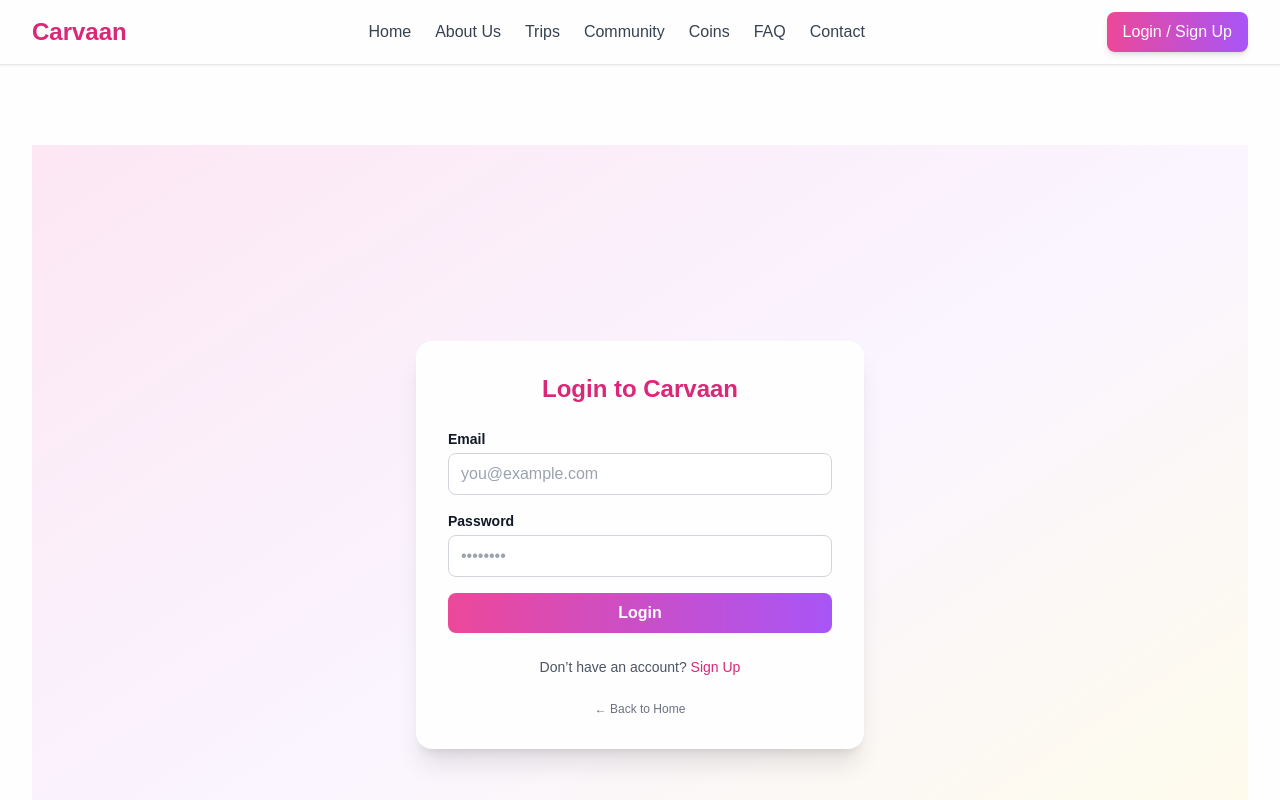
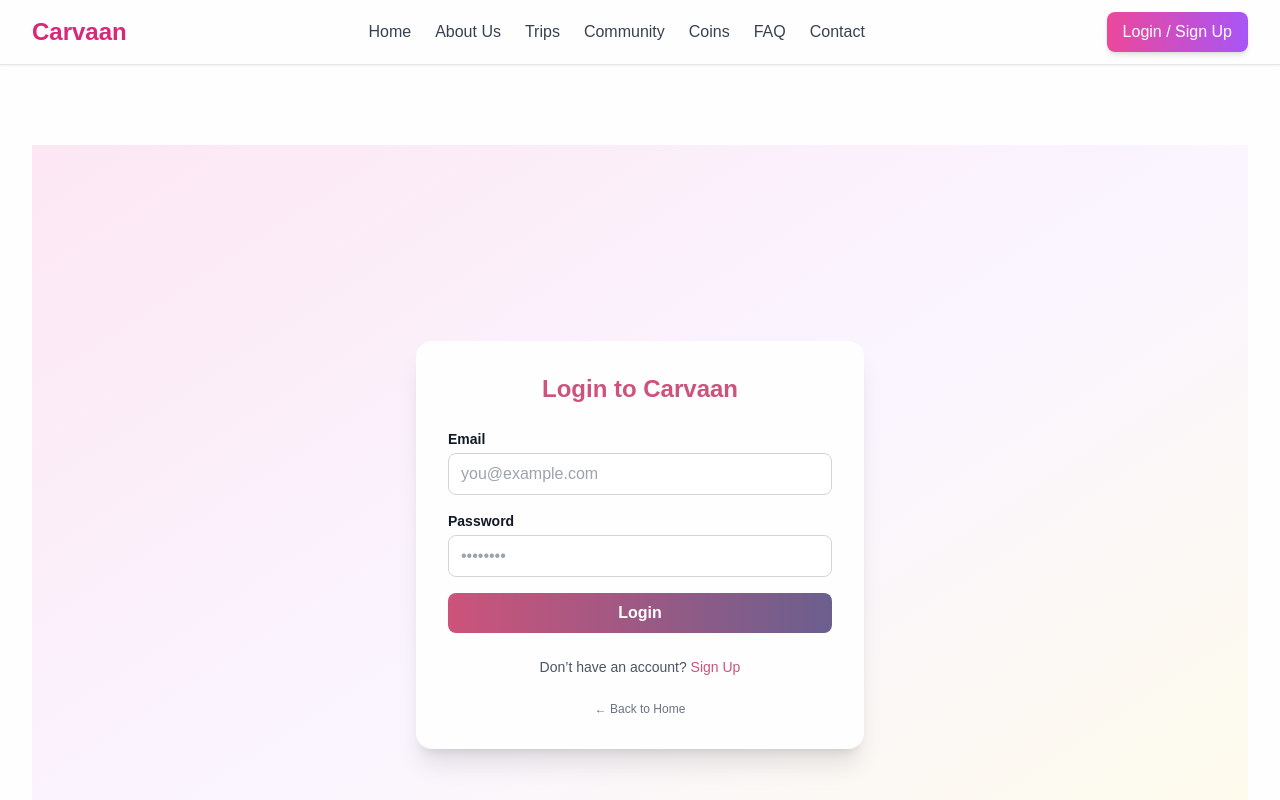
Before and after one commit to carvaangurgaon1/carvaan-website, a Next.js app: page /login in a window 1280 px wide. Shown: the top 800 px of the page. Built offline with nearby package versions, Linux system fonts and the light colour scheme.

Commit message:
Update page.js

```diff
--- a/app/login/page.js
+++ b/app/login/page.js
@@ -1,16 +1,16 @@
 // /app/login/page.js
 "use client";
 
+import { useState } from "react";
 import Link from "next/link";
-import { useState } from "react";
 
 export default function LoginPage() {
   const [isLogin, setIsLogin] = useState(true);
 
   return (
     <section className="flex flex-col items-center justify-center min-h-screen bg-gradient-to-br from-pink-100 via-purple-50 to-yellow-50 px-4">
-      <div className="bg-white shadow-xl rounded-2xl p-8 max-w-md w-full">
-        <h1 className="text-2xl font-bold text-center text-pink-600 mb-6">
+      <div className="bg-white shadow-xl rounded-2xl p-8 w-full max-w-md">
+        <h1 className="text-2xl font-bold text-center text-primary mb-6">
           {isLogin ? "Login to Carvaan" : "Create Your Carvaan Account"}
         </h1>
 
@@ -20,7 +20,7 @@ export default function LoginPage() {
               <label className="block text-sm font-semibold mb-1">Full Name</label>
               <input
                 type="text"
-                className="w-full border border-gray-300 rounded-lg px-3 py-2 focus:ring-2 focus:ring-pink-500"
+                className="w-full border border-gray-300 rounded-lg px-3 py-2 focus:ring-2 focus:ring-primary"
                 placeholder="Enter your name"
               />
             </div>
@@ -30,7 +30,7 @@ export default function LoginPage() {
             <label className="block text-sm font-semibold mb-1">Email</label>
             <input
               type="email"
-              className="w-full border border-gray-300 rounded-lg px-3 py-2 focus:ring-2 focus:ring-pink-500"
+              className="w-full border border-gray-300 rounded-lg px-3 py-2 focus:ring-2 focus:ring-primary"
               placeholder="you@example.com"
             />
           </div>
@@ -39,14 +39,14 @@ export default function LoginPage() {
             <label className="block text-sm font-semibold mb-1">Password</label>
             <input
               type="password"
-              className="w-full border border-gray-300 rounded-lg px-3 py-2 focus:ring-2 focus:ring-pink-500"
+              className="w-full border border-gray-300 rounded-lg px-3 py-2 focus:ring-2 focus:ring-primary"
               placeholder="••••••••"
             />
           </div>
 
           <button
             type="submit"
-            className="w-full bg-gradient-to-r from-pink-500 to-purple-500 text-white py-2 rounded-lg font-semibold hover:opacity-90 transition"
+            className="w-full bg-gradient-to-r from-primary to-secondary text-white py-2 rounded-lg font-semibold hover:opacity-90 transition"
           >
             {isLogin ? "Login" : "Sign Up"}
           </button>
@@ -56,7 +56,7 @@ export default function LoginPage() {
           {isLogin ? "Don’t have an account?" : "Already have an account?"}{" "}
           <button
             onClick={() => setIsLogin(!isLogin)}
-            className="text-pink-600 font-medium hover:underline"
+            className="text-primary font-medium hover:underline"
           >
             {isLogin ? "Sign Up" : "Login"}
           </button>
```
